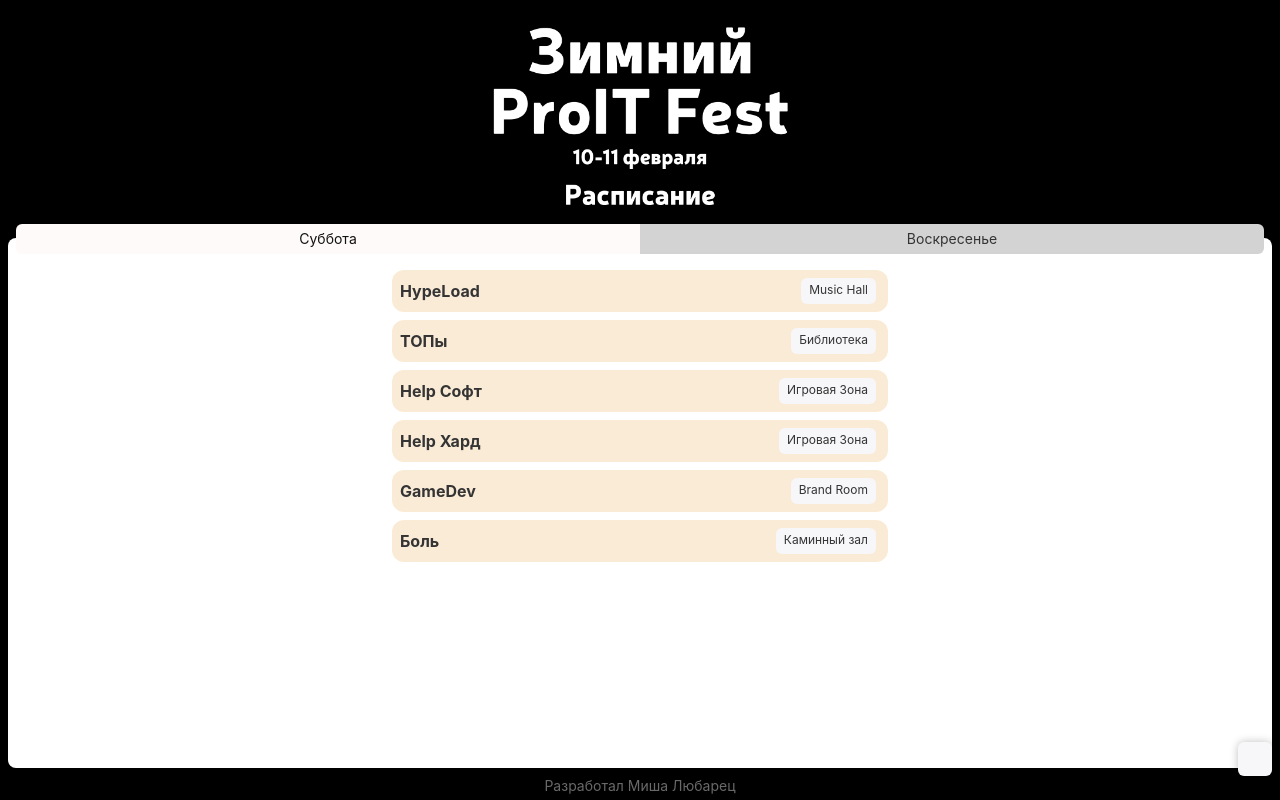
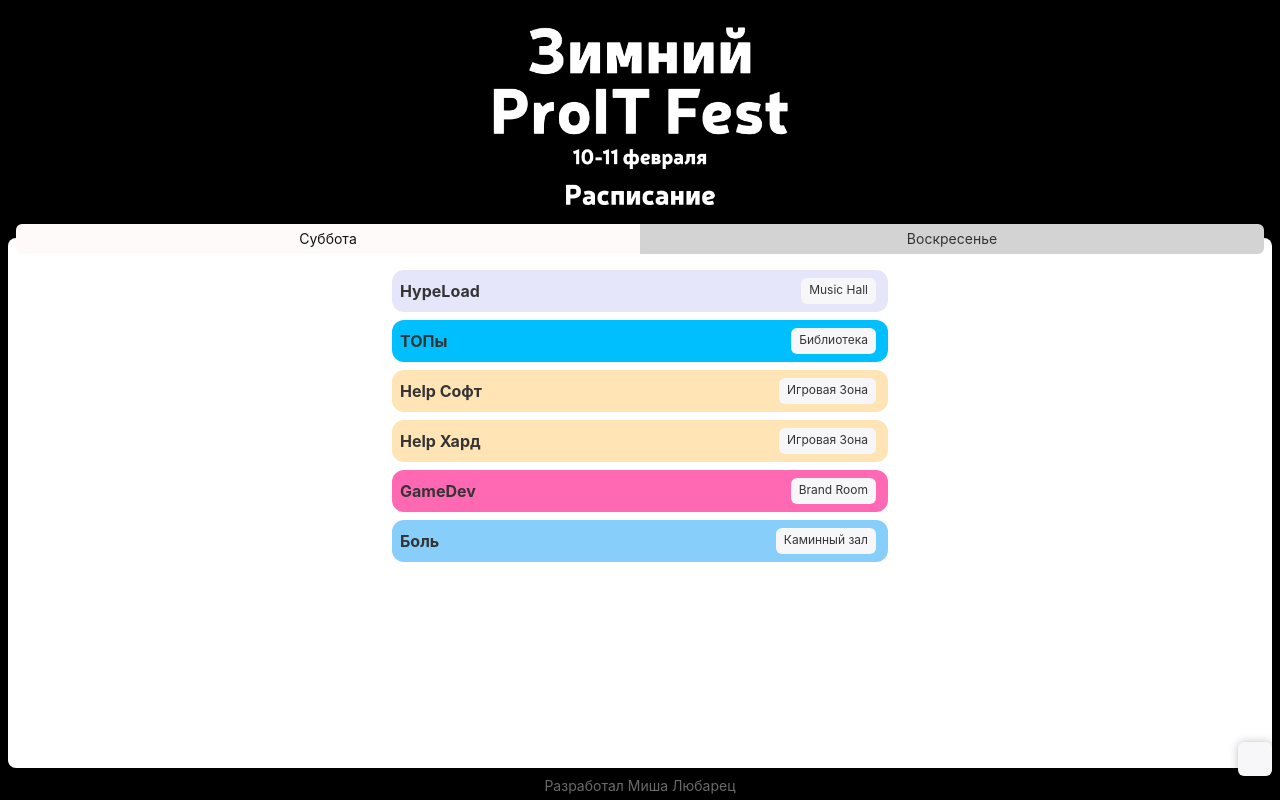
Before and after one commit to webml/proit_schedule, a React app: page / in a window 1280 px wide. Built offline with nearby package versions, Linux system fonts and the light colour scheme; some icons are missing; the HTML template or start-up script is replaced by a standard one.

Commit message:
Add colors

```diff
--- a/src/components/SectionList.jsx
+++ b/src/components/SectionList.jsx
@@ -30,7 +30,7 @@ export const SectionList = ({ schedule, setCurrentList, setOpen, setZone }) => {
             flexDirection: "row",
             justifyContent: "space-between",
             alignItems: "center",
-            backgroundColor: "AntiqueWhite",
+            backgroundColor: sec.color,
             borderRadius: "12px",
           }}
           onClick={() => handelSectionClick(sec.lection, sec.section)}
```
